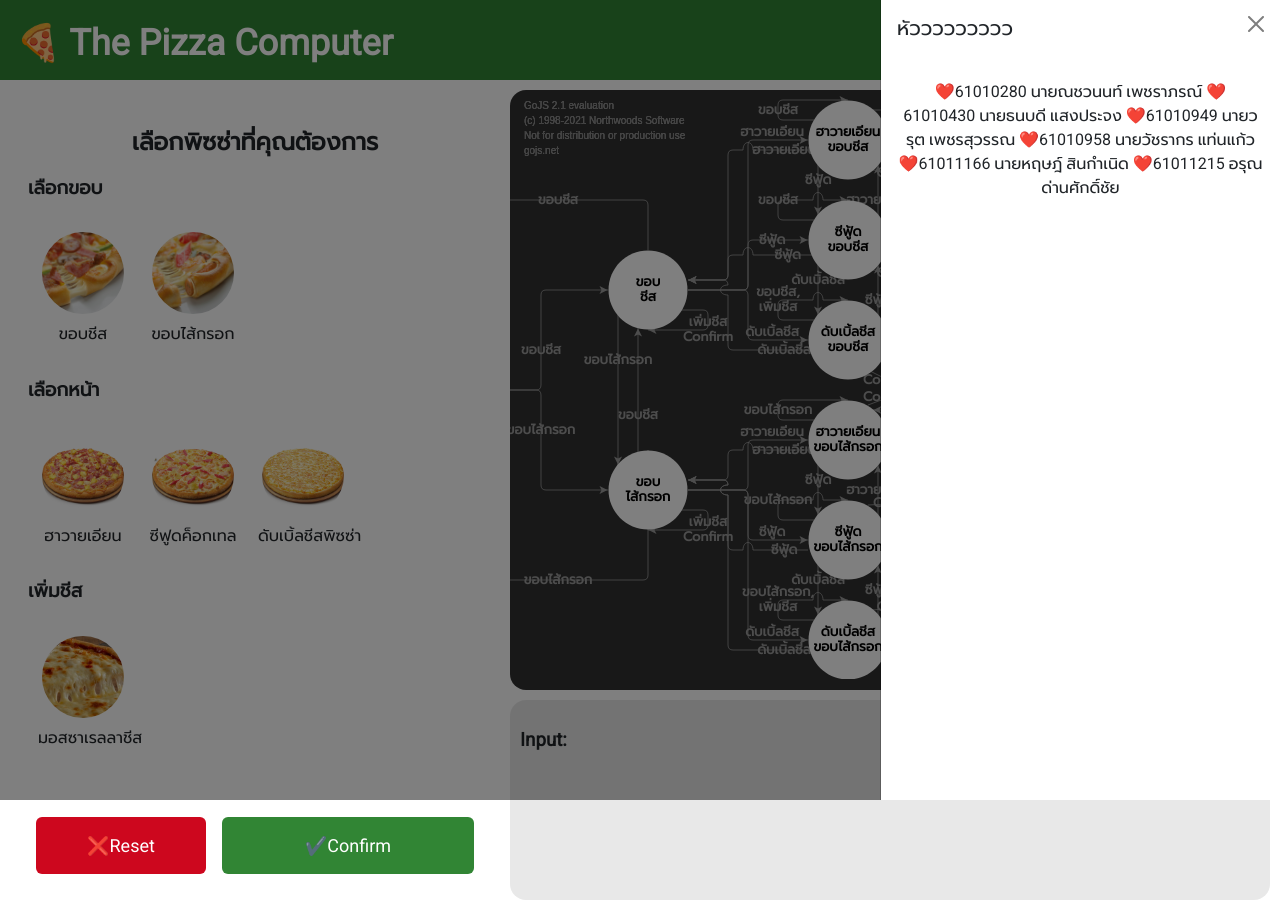
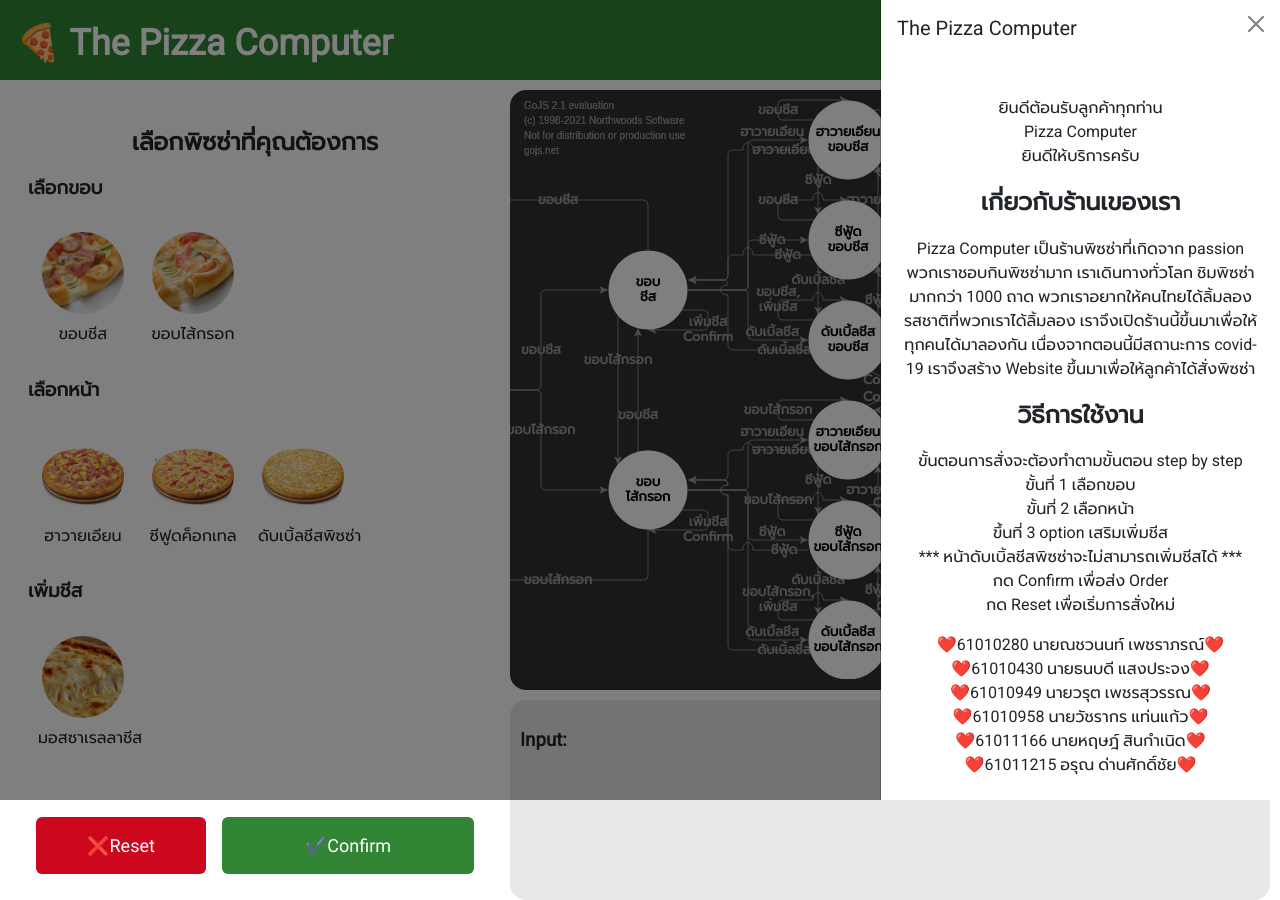
Before and after one commit to sirget/PizzaStateMachine, a plain HTML site: page index.html in a window 1280 px wide. Both pictures are taken after a click on the button "วิธีการใช้งาน". Drawn offline with nearby package versions, Linux system fonts and the light colour scheme; some packages are replaced by stand-ins of ours; a script that the page names is missing; a web font is replaced by a local one.

Commit message:
Update index.html

```diff
--- a/index.html
+++ b/index.html
@@ -30,13 +30,42 @@
 
         <div class="offcanvas offcanvas-end" tabindex="-1" id="offcanvasRight" aria-labelledby="offcanvasRightLabel">
           <div class="offcanvas-header">
-            <h5 id="offcanvasRightLabel">หัววววววววว</h5>
+            <h5 id="offcanvasRightLabel">The Pizza Computer</h5>
             <button type="button" class="btn-close text-reset" data-bs-dismiss="offcanvas" aria-label="Close"></button>
           </div>
           <div class="offcanvas-body">
             <div>
-              ❤️61010280 นายณชวนนท์ เพชราภรณ์ ❤️ 61010430 นายธนบดี แสงประจง ❤️61010949
-              นายวรุต เพชรสุวรรณ ❤️61010958 นายวัชรากร แท่นแก้ว ❤️61011166 นายหฤษฎ์ สินกำเนิด ❤️61011215 อรุณ ด่านศักดิ์ชัย
+              <p>
+                ยินดีต้อนรับลูกค้าทุกท่าน <br>
+                Pizza Computer <br>
+                ยินดีให้บริการครับ
+              </p>
+              <h2>เกี่ยวกับร้านเของเรา</h2>
+              <p>
+                Pizza Computer เป็นร้านพิซซ่าที่เกิดจาก passion <br> พวกเราชอบกินพิซซ่ามาก เราเดินทางทั่วโลก
+                ชิมพิซซ่ามากกว่า 1000 ถาด พวกเราอยากให้คนไทยได้ลิ้มลองรสชาติที่พวกเราได้ลิ้มลอง เราจึงเปิดร้านนี้ขึ้นมาเพื่อให้ทุกคนได้มาลองกัน
+                เนื่องจากตอนนี้มีสถานะการ covid-19 เราจึงสร้าง Website ขึ้นมาเพื่อให้ลูกค้าได้สั่งพิซซ่า
+              </p>
+              <h2>
+                วิธีการใช้งาน
+              </h2>
+              <p>
+                ขั้นตอนการสั่งจะต้องทำตามขั้นตอน step by step
+                <br>ขั้นที่ 1 เลือกขอบ
+                <br>ขั้นที่ 2 เลือกหน้า
+                <br>ขึ้นที่ 3 option เสริมเพิ่มชีส
+                <br>*** หน้าดับเบิ้ลชีสพิซซ่าจะไม่สามารถเพิ่มชีสได้ ***
+                <br>กด Confirm เพื่อส่ง Order
+                <br>กด Reset เพื่อเริ่มการสั่งใหม่
+              </p>
+            </div>
+            <div>
+              ❤️61010280 นายณชวนนท์ เพชราภรณ์❤️ <br>
+              ❤️61010430 นายธนบดี แสงประจง❤️ <br>
+              ❤️61010949 นายวรุต เพชรสุวรรณ❤️ <br>
+              ❤️61010958 นายวัชรากร แท่นแก้ว❤️ <br>
+              ❤️61011166 นายหฤษฎ์ สินกำเนิด❤️ <br>
+              ❤️61011215 อรุณ ด่านศักดิ์ชัย❤️
             </div>
           </div>
         </div>
```
